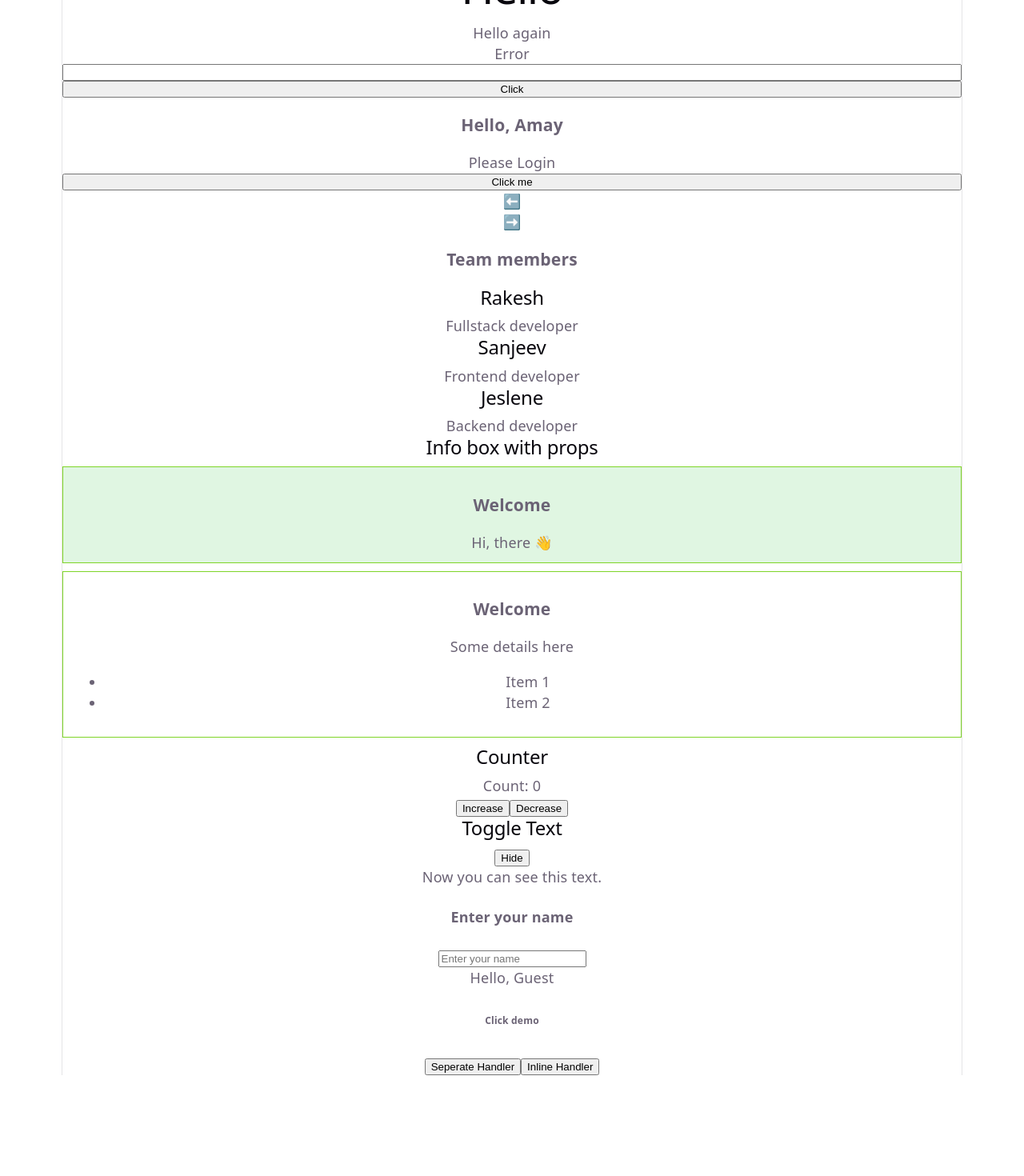
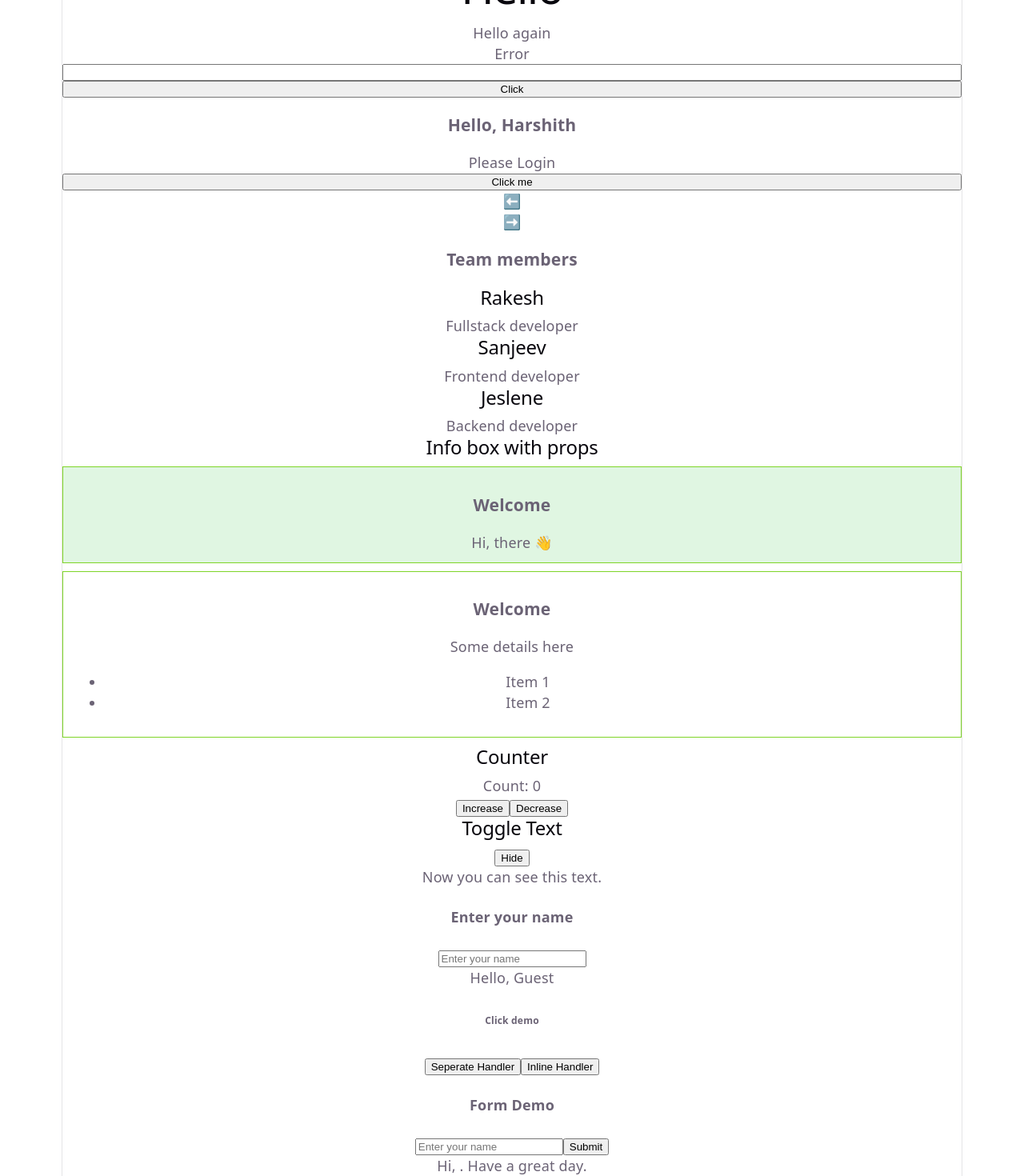
Before and after one commit to harshithp946-eng/SW_CSE_B1.4_Internship, a React (Vite) app in the folder Day/Day13/day13/: page / in a window 1280 px wide. Shown: the part 62-1532 px from the top of the page at 80% size. Before the commit the page ends 1406 px from the top, so only its background shows below. Built offline with nearby package versions, Linux system fonts and the light colour scheme.

Commit message:
Event Handling ex2

```diff
--- a/Day/Day13/day13/src/App.jsx
+++ b/Day/Day13/day13/src/App.jsx
@@ -11,7 +11,9 @@ import ToggleText from "./components/StateTwo";
 import NameInput from "./components/StateThree";
 
 import ClickDemo from "./components/EventHandling";
-const name = "Amay";
+import FormDemo from "./components/EventHandlingTwo";
+
+const name = "Harshith";
 const isLoggedIn = false;
 
 function App() {
@@ -51,6 +53,7 @@ function App() {
       <NameInput />
 
       <ClickDemo/>
+      <FormDemo/>
     </>
 
   )
--- /dev/null
+++ b/Day/Day13/day13/src/components/EventHandlingTwo.jsx
@@ -0,0 +1,36 @@
+// Event Handling is the way components respond to user actions and browser events
+// clicks, typing, form submissions, hovering, key presses
+
+// 1.Events are named in camelCase(onClick, ❌onclick, ❌OnClick)
+// 2.We pass a function reference as the handler, not a string
+// 3.🌟 default behaviour of reactJS is to rerender when state gets modified, forms
+// if gets re-rendered then the content: preventDefault()
+import { useState } from 'react';
+
+function FormDemo() {
+    const [name, setName] = useState("");
+
+    function handleChange(event) {
+        setName(event.target.value);
+    }
+
+    function handleSubmit(event) {
+        event.preventDefault(); //stop page reload
+        alert("Submitted name: "+name);
+    }
+
+    return(
+        <form>
+            <h4>Form Demo</h4>
+            <input type="text"
+                value={name}
+                placeholder="Enter your name"
+                onChange = {handleChange}
+            />
+
+            <button type="submit">Submit</button>
+            <p>Hi, {name}. Have a great day.</p>
+        </form>
+    );
+}
+export default FormDemo;
```
